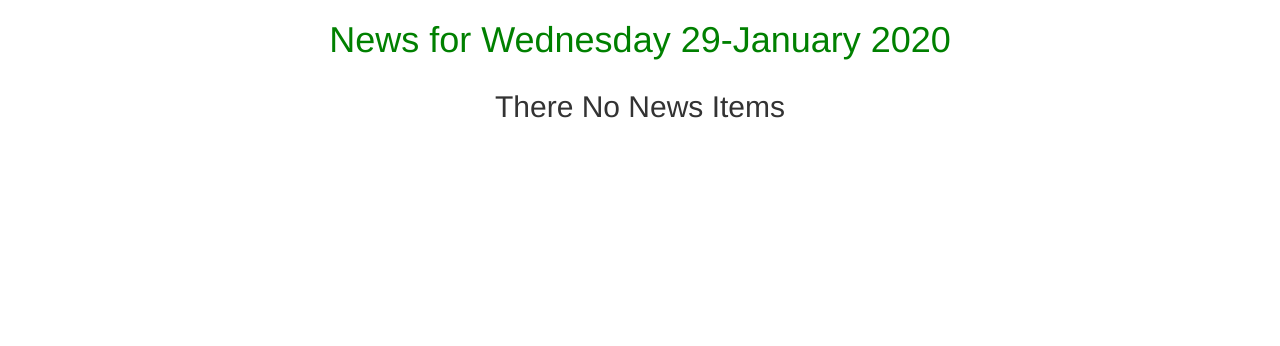
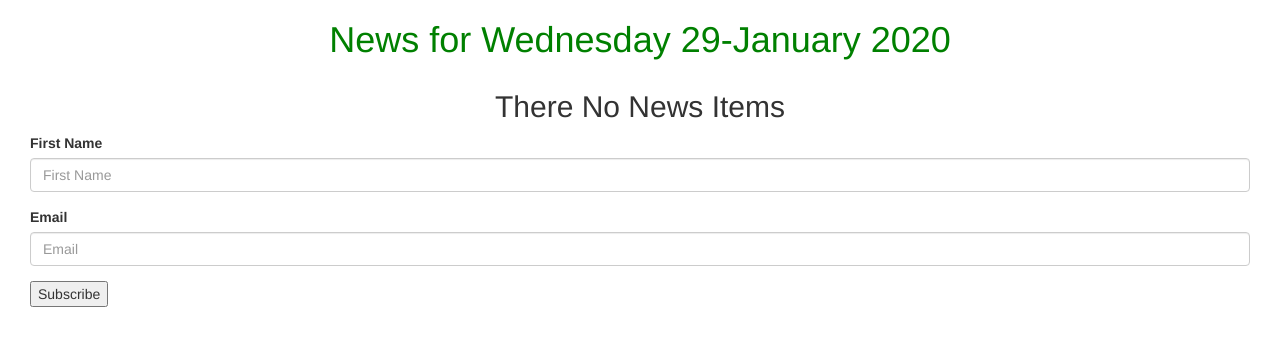
Before and after one commit to trevor-ngugi/moringa-tribune, a Django app: page / in a window 1280 px wide. Shown: the part 52-398 px from the top of the page. Run offline with Django 3.2, Linux system fonts and the light colour scheme; data that the repository does not hold is empty; some libraries are stand-ins or nearby versions.

Commit message:
add  subcribers form

```diff
--- /dev/null
+++ b/news/forms.py
@@ -0,0 +1,5 @@
+from django import forms
+
+class NewsLetterForm(forms.Form):
+    your_name = forms.CharField(label='First Name',max_length=30)
+    email = forms.EmailField(label='Email')
--- a/news/models.py
+++ b/news/models.py
@@ -48,3 +48,6 @@ class Article(models.Model):
     def search_by_title(cls,search_term):
         news = cls.objects.filter(title__icontains=search_term)
         return news
+
+    def __str__(self):
+        return self.title
--- a/news/templates/all-news/today-news.html
+++ b/news/templates/all-news/today-news.html
@@ -1,8 +1,9 @@
 {%extends 'all-news/base.html'%}
+{% load bootstrap3 %}
 
 {% block content %}
 {{block.super}}
-<div class="container">
+<div class="container-fluid">
 
   <!-- Looping through news   -->
   {% for news_item in news %}
@@ -16,14 +17,36 @@
     <div class="col-xs-6 col-sm-6 col-md-6 col-lg-6">
       <img src="{{news_item.article_image.url}}" class="img-responsive" alt="Image">
     </div>
+    <div class="container-fluid">
+
+        <form  action="{%url 'newsToday'%}" method="post">
+          {%csrf_token%}
+
+          {% bootstrap_form letterForm layout='inline' %}
+          <input type="submit" value="Subscribe">
+        </form>
+
+      </div>
 
   </div>
+
 
   {% empty %}
   <div class="row">
     <h2 class="text-center">There No News Items</h2>
   </div>
+
   {% endfor %}
+  <div class="container-fluid">
+
+    <form  action="{%url 'newsToday'%}" method="post">
+      {%csrf_token%}
+
+      {% bootstrap_form letterForm layout='inline' %}
+      <input type="submit" value="Subscribe">
+    </form>
+
+  </div>
 
 </div>
 {% endblock %}
--- a/news/views.py
+++ b/news/views.py
@@ -2,6 +2,7 @@ from django.shortcuts import render,redirect
 from django.http  import HttpResponse,Http404
 import datetime as dt
 from .models import Article
+from .forms import NewsLetterForm
 
 # Create your views here.
 def welcome(request):
@@ -41,7 +42,13 @@ def past_days_news(request,past_date):
 def news_today(request):
     date = dt.date.today()
     news = Article.todays_news()
-    return render(request, 'all-news/today-news.html', {"date": date,"news":news})
+    if request.method == 'POST':
+        form = NewsLetterForm(request.POST)
+        if form.is_valid():
+            print('valid')
+    else:
+        form = NewsLetterForm()
+    return render(request, 'all-news/today-news.html', {"date": date,"news":news,"letterForm":form})
 
 def search_results(request):
 
```
Also changed, not shown: media/articles/morty_KoXIVnU.jpg (added).
